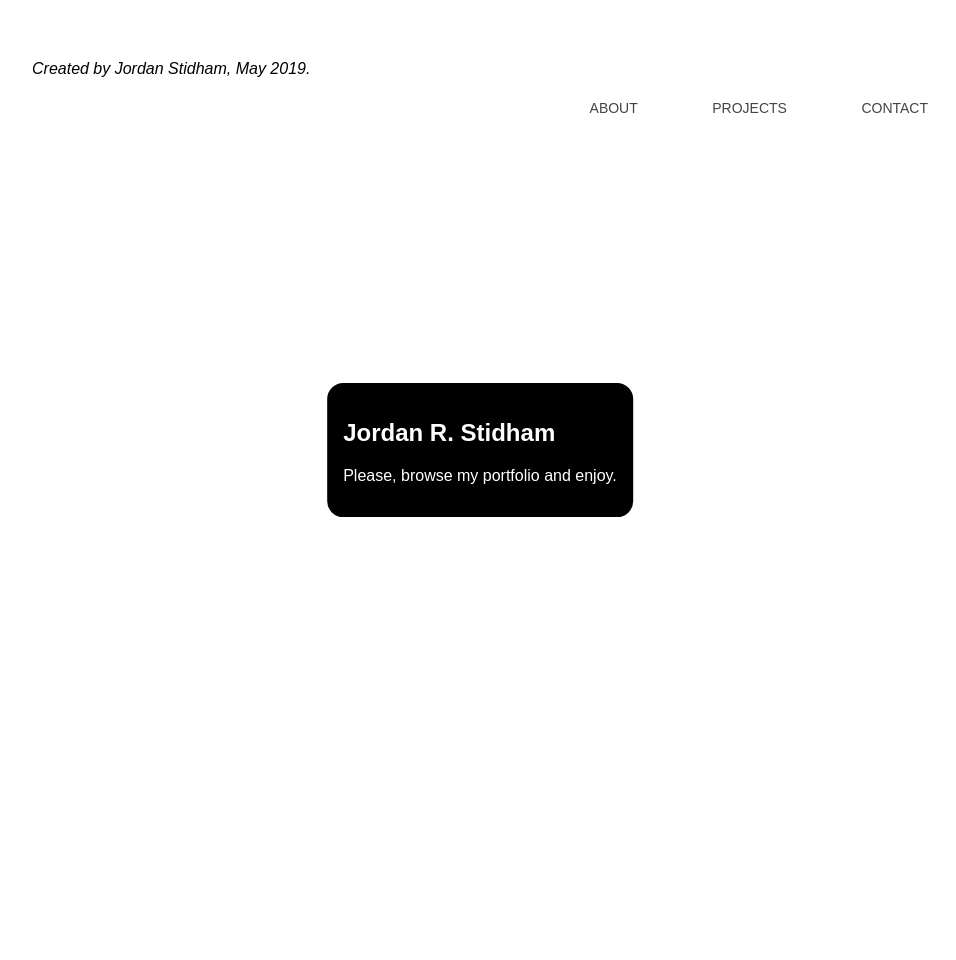
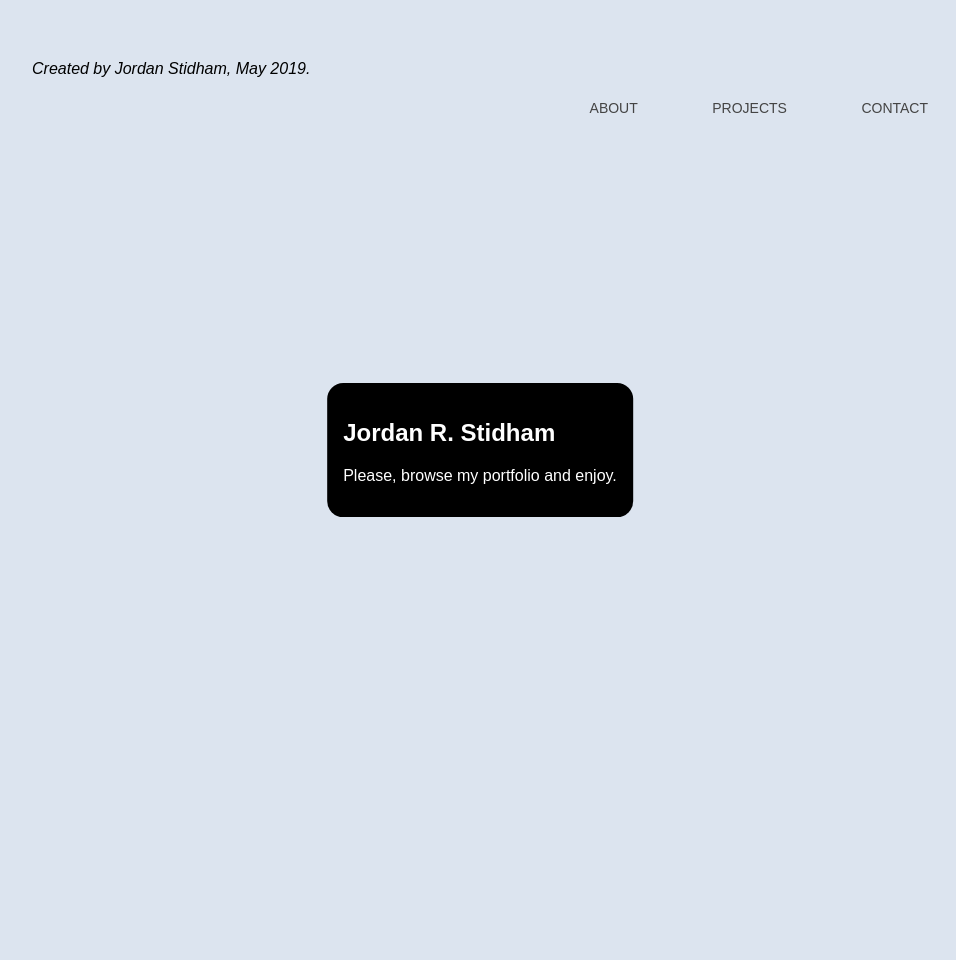
Before and after one commit to jordanstidham/PORTFOLIO, a Jekyll site: the page built from README.md, in a window 1280 px wide. Shown: the whole page, without its empty margins (160-1116 px from the left). Built offline with Jekyll 4.4.1, drawn with Linux system fonts in a browser that asks for light colours; our own code applies the rules of GitHub Pages for plain Markdown files.

Commit message:
Update default.html

```diff
--- a/_layouts/default.html
+++ b/_layouts/default.html
@@ -14,8 +14,6 @@
 		</header>
    		<div id="container1">
 			<style>
-				body {
-					background: white }
 				    section {
 					background: black;
 					color: white;
```
